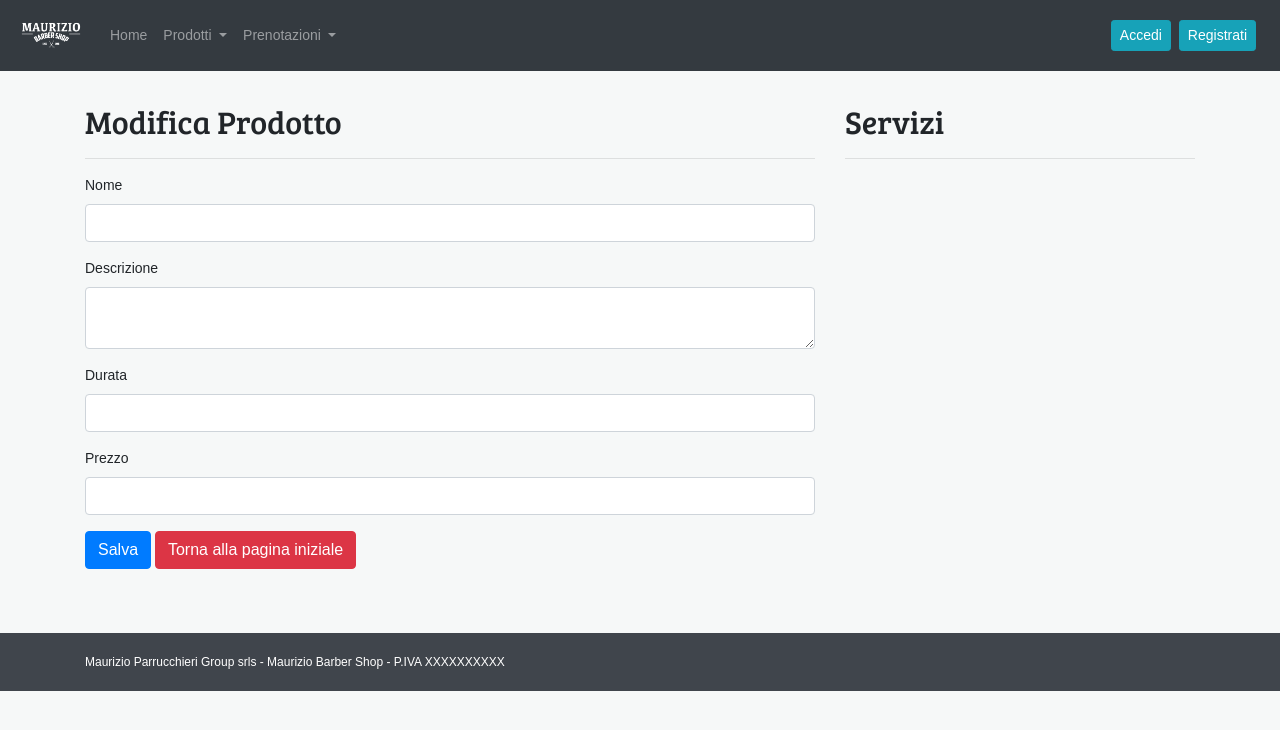
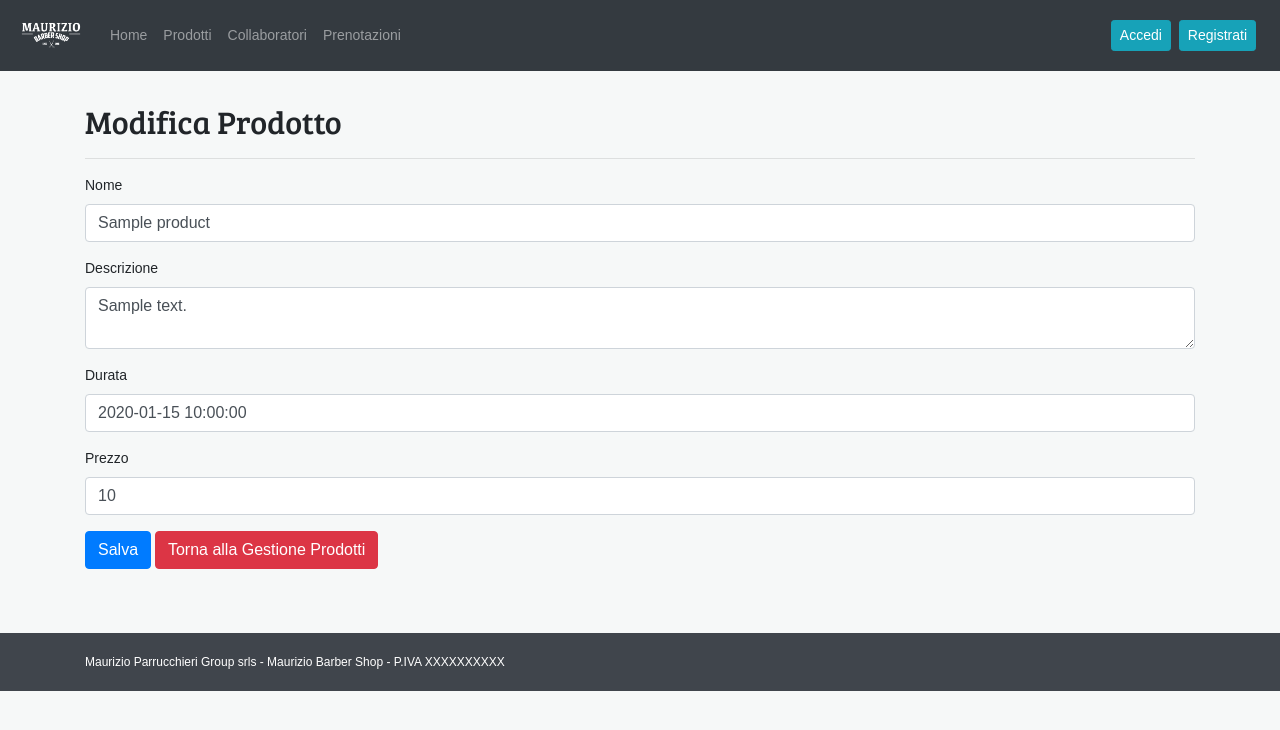
Before and after one commit to oopmvc/booking, a PHP site: page /maurizio-barber-shop/product-update.php?id_product=1 in a window 1280 px wide. Shown: the top 730 px of the page. Run offline with PHP 8.4, Linux system fonts and the light colour scheme; tables that the repository leaves empty or names only in its code hold one stand-in row (values such as "Sample post"); data that the repository does not hold is empty; some libraries are stand-ins or nearby versions.

Commit message:
create and update products views

```diff
--- /dev/null
+++ b/error.php
@@ -0,0 +1 @@
+<h1>Errore</h1>
--- a/header.php
+++ b/header.php
@@ -62,17 +62,16 @@ $loginURL    = $helper->getLoginUrl($redirectURL, $permissions);
             <li class="nav-item">
                 <a class="nav-link" href="index.php">Home</a>
             </li>
-            <li class="nav-item dropdown">
-                <a class="nav-link dropdown-toggle" href="#" id="navbarDropdown" role="button" data-toggle="dropdown" aria-haspopup="true" aria-expanded="false">
-                    Prodotti
-                </a>
-                <div class="dropdown-menu" aria-labelledby="navbarDropdown">
-                    <a class="dropdown-item" href="product-management.php">Gestione Prodotti</a>
-                    <a class="dropdown-item" href="product-create.php">Crea Prodotto</a>
-                    <a class="dropdown-item" href="product-update.php">Modifica Prodotto</a>
-                    <a class="dropdown-item" href="product-delete.php">Elimina Prodotto</a>
-                </div>
+            <li class="nav-item">
+                <a class="nav-link" href="product-management.php">Prodotti</a>
             </li>
+            <li class="nav-item">
+                <a class="nav-link" href="#">Collaboratori</a>
+            </li>
+            <li class="nav-item">
+                <a class="nav-link" href="#">Prenotazioni</a>
+            </li>
+            <!--
             <li class="nav-item dropdown">
                 <a class="nav-link dropdown-toggle" href="#" id="navbarDropdown" role="button" data-toggle="dropdown" aria-haspopup="true" aria-expanded="false">
                     Prenotazioni
@@ -81,6 +80,7 @@ $loginURL    = $helper->getLoginUrl($redirectURL, $permissions);
                     <a class="dropdown-item" href="#">Crea Prenotazione</a>
                 </div>
             </li>
+            -->
         </ul>
         <form class="form-inline my-2 my-lg-0">
             <!--<input class="form-control mr-sm-2" type="search" placeholder="Search" aria-label="Search">-->
--- a/product-create.php
+++ b/product-create.php
@@ -47,7 +47,7 @@
 
 <div class="container mt-3 mb-5">
     <div class="row">
-        <div class="col-lg-8">
+        <div class="col-lg-12">
             <h2 class="pt-3">Aggiungi Prodotto</h2>
             <hr>
             <form action="<?php echo htmlspecialchars($_SERVER["PHP_SELF"]);?>" method="post">
@@ -75,10 +75,6 @@
                 </div>
             </form>
         </div>
-        <div class="col-lg-4">
-            <h2 class="pt-3">Servizi</h2>
-            <hr>
-        </div>
     </div>
 </div>
 
--- a/product-management.php
+++ b/product-management.php
@@ -83,7 +83,7 @@
                                         echo "<td>" . $row['time']          . "</td>";
                                         echo "<td>" . $row['price']         . "</td>";
                                         echo "<td>
-                                                <!--<a class='btn btn-sm btn-success' href='product-read.php?id="           . $row['id_product'] ."' title='Apri Prodotto'     data-toggle='tooltip'>Apri</a>-->
+                                                <!--<a class='btn btn-sm btn-success' href='product-read.php?id_product="   . $row['id_product'] ."' title='Apri Prodotto'     data-toggle='tooltip'>Apri</a>-->
                                                 <a class='btn btn-sm btn-primary'     href='product-update.php?id_product=" . $row['id_product'] ."' title='Modifica Prodotto' data-toggle='tooltip'>Modifica</a>
                                                 <a class='btn btn-sm btn-danger'      href='product-delete.php?id_product=" . $row['id_product'] ."' title='Elimina Prodotto'  data-toggle='tooltip'>Elimina</a>
                                             </td>";
--- a/product-update.php
+++ b/product-update.php
@@ -5,89 +5,75 @@
     session_start();
     require("includes/connection.php");
 
-    if(isset($_POST["id_product"]) && !empty($_POST["id_product"])) {
+    try {
 
-        try {
+        $id_product = $_GET['id_product'];
+        $query = "SELECT * FROM products WHERE id_product = :id_product";
+        $statement = $pdo->prepare($query);
+        $statement->execute([ ':id_product' => $id_product ]);
 
-            // Get hidden input value
-            $id_product = $_POST["id_product"];
+        // store retrieved row to a variable
+        $row = $statement->fetch(PDO::FETCH_OBJ);
 
-            // insert query
-            $query_update_product = "UPDATE products SET name=:name, description=:description, time=:time, price=:price) WHERE id_product=:id_product";
+        if(isset($_POST['name']) && isset($_POST['description']) && isset($_POST['time']) && isset($_POST['price'])) {
 
-            // prepare query for execution
-            $statement = $pdo->prepare($query_update_product);
+            // values to fill up our form
+            $name           = $_POST['name'];
+            $description    = $_POST['description'];
+            $time           = $_POST['time'];
+            $price          = $_POST['price'];
 
-            // bind the parameters
-            $statement->bindParam(':id_product',    $param_id);
-            $statement->bindParam(':name',          $param_name);
-            $statement->bindParam(':description',   $param_description);
-            $statement->bindParam(':time',          $param_time);
-            $statement->bindParam(':price',         $param_price);
+            $query = "UPDATE products SET name = :name, description = :description, time = :time, price = :price WHERE id_product = :id_product";
+            $statement = $pdo->prepare($query);
 
-            // Set parameters
-            $param_id             = $id_product;
-            $param_name           = $name;
-            $param_description    = $description;
-            $param_time           = $time;
-            $param_price          = $price;
-
-            // Execute the query
-            if($statement->execute()){
+            if($statement->execute([ ':id_product' => $id_product, ':name' => $name, ':description' => $description, ':time' => $time, ':price' => $price ])) {
+                echo "<div class='alert alert-success'>Prodotto modificato correttamente!</div>";
+                //die();
                 header("location: product-management.php");
             } else {
-                echo "<div class='alert alert-danger'>Errore nella modifica del prodotto.</div>";
+                echo "<div class='alert alert-danger'>Errore nel salvataggio del servizio.</div>";
             }
-
-            // Close statement
-
-            unset($statement);
 
         }
 
+    }
 
-        // show error
-        catch(PDOException $exception){
-            die('ERROR: ' . $exception->getMessage());
-        }
-
+    // show error
+    catch(PDOException $exception){
+        die('ERROR: ' . $exception->getMessage());
     }
 
 ?>
 
 <div class="container mt-3 mb-5">
     <div class="row">
-        <div class="col-lg-8">
+        <div class="col-lg-12">
             <h2 class="pt-3">Modifica Prodotto</h2>
             <hr>
-            <form action="<?php echo htmlspecialchars(basename($_SERVER['REQUEST_URI'])); ?>" method="post">
+            <form action="<?php echo htmlspecialchars($_SERVER["PHP_SELF"] . "?id_product={$id_product}");?>" method="post">
                 <div class="form-group">
                     <label for="name">Nome</label>
-                    <input type="text" name="name" class="form-control" value="<?php echo $name; ?>"/>
+                    <input type="text" name="name" class="form-control" value="<?= $row->name; ?>" />
                 </div>
                 <div class="form-group">
-                    <label for="">Descrizione</label>
-                    <textarea name="description" class="form-control"><?php echo $description; ?></textarea>
+                    <label for="description">Descrizione</label>
+                    <textarea name="description" class="form-control"><?= $row->description; ?></textarea>
                 </div>
                 <div class="form-group">
                     <label for="time">Durata</label>
-                    <input type="text" name="time" class="form-control input-lg" value="<?php echo $time; ?>"/>
+                    <input type="text" name="time" class="form-control input-lg" value="<?= $row->time; ?>"/>
                 </div>
                 <div class="form-group">
                     <label for="price">Prezzo</label>
-                    <input type="text" name="price" class="form-control" value="<?php echo $price; ?>"/>
+                    <input type="text" name="price" class="form-control" value="<?= $row->price; ?>"/>
                 </div>
                 <div class="form-group">
                 </div>
                 <div class="form-group">
                     <input type="submit" value="Salva" class="btn btn-primary" />
-                    <a href="product-management.php" class="btn btn-danger">Torna alla pagina iniziale</a>
+                    <a href="product-management.php" class="btn btn-danger">Torna alla Gestione Prodotti</a>
                 </div>
             </form>
-        </div>
-        <div class="col-lg-4">
-            <h2 class="pt-3">Servizi</h2>
-            <hr>
         </div>
     </div>
 </div>
```
